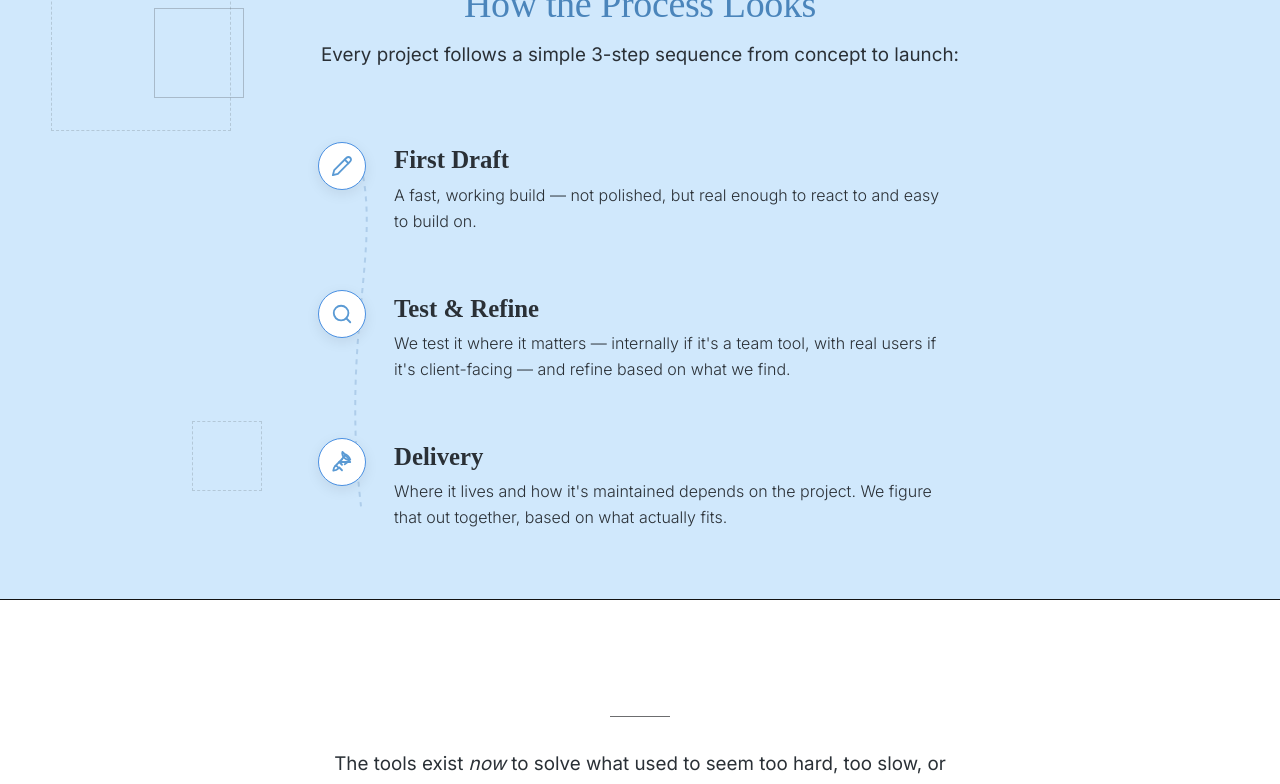
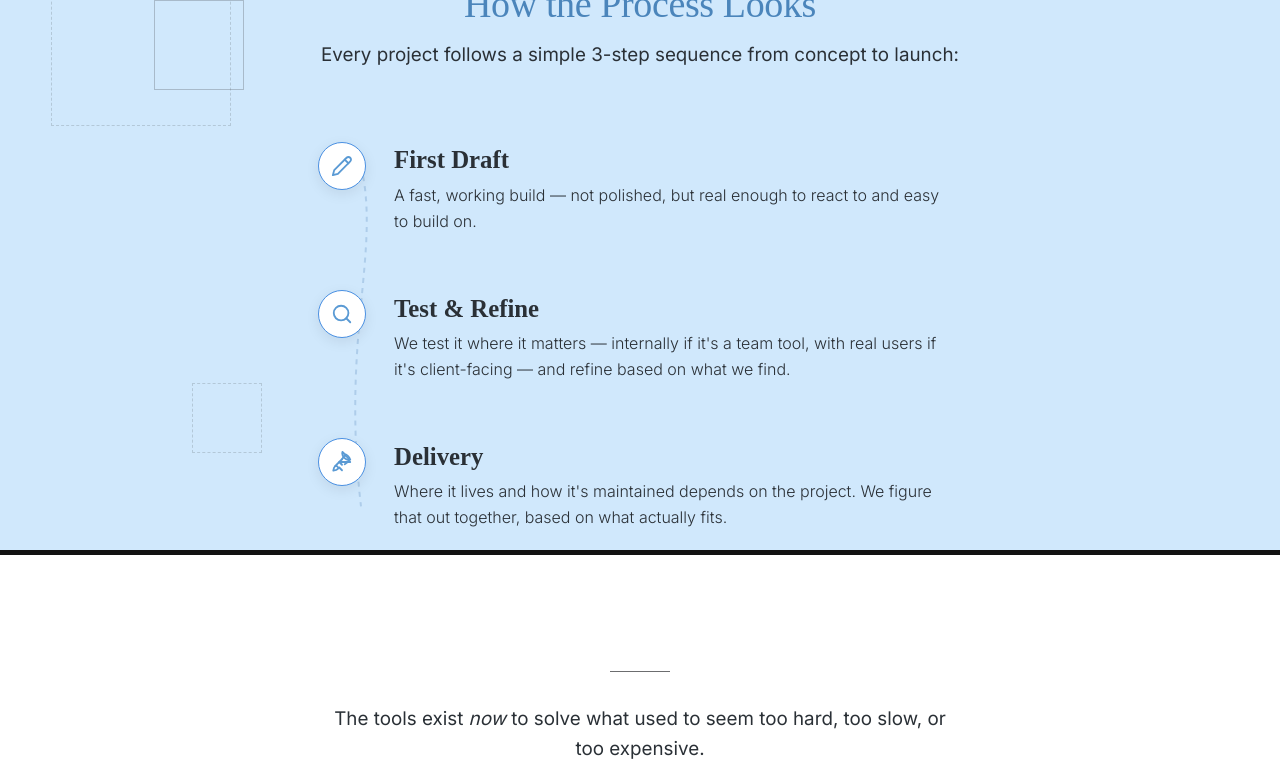
Before and after one commit to Irene2828/porfoliojuly, a Next.js app: page / in a window 1280 px wide. Shown: the part 1673-2457 px from the top of the page. Built offline with nearby package versions, Linux system fonts and the light colour scheme; no server answers; the database is empty; a web font is replaced by a local one.

Commit message:
Remove border on Hero CTA 1, double spacing above sections, and position 5px black bar flush at bottom edge of Process section

```diff
--- a/src/app/components/Hero.css
+++ b/src/app/components/Hero.css
@@ -446,7 +446,7 @@
   padding: 0 1.8rem !important;
   background: #d0e8fc !important;
   color: #121212 !important;
-  border: 0.5px solid rgba(75, 133, 187, 0.08) !important;
+  border: none !important;
   box-shadow: none !important;
   transform: none !important;
   align-self: auto;
--- a/src/app/v2/components/ProcessSection.tsx
+++ b/src/app/v2/components/ProcessSection.tsx
@@ -54,14 +54,13 @@ export default function ProcessSection() {
       id="process"
       style={{
         backgroundColor: '#d0e8fc', // Sky blue background matching hero right side
-        padding: '0 0 2.75rem 0',
+        padding: 0,
         margin: '3rem 0 2rem 0',
         width: '100vw',
         marginLeft: 'calc(-50vw + 50%)',
         marginRight: 'calc(-50vw + 50%)',
         position: 'relative',
-        overflow: 'hidden',
-        borderBottom: '1px solid #121212'
+        overflow: 'hidden'
       }}
     >
       {/* Top Edge-to-Edge 5px Black Divider Bar */}
@@ -225,6 +224,19 @@ export default function ProcessSection() {
           </div>
         </div>
       </div>
+
+      {/* Bottom Edge-to-Edge 5px Black Divider Bar (Flush at bottom) */}
+      <div
+        style={{
+          position: 'absolute',
+          bottom: 0,
+          left: 0,
+          width: '100%',
+          height: '5px',
+          backgroundColor: '#121212',
+          zIndex: 10
+        }}
+      />
     </section>
   );
 }
--- a/src/app/v2/components/ServicesV2.tsx
+++ b/src/app/v2/components/ServicesV2.tsx
@@ -40,8 +40,8 @@ export default function ServicesV2() {
       id="expertise"
       style={{
         backgroundColor: '#ffffff',
-        padding: '2rem 0 0 0',
-        margin: '1rem 0 0 0'
+        padding: '4rem 0 0 0',
+        margin: '8rem 0 0 0'
       }}
     >
       <div className="container">
--- a/src/app/v2/page.tsx
+++ b/src/app/v2/page.tsx
@@ -44,7 +44,7 @@ export default async function V2Page() {
           width: '60px',
           height: '1px',
           backgroundColor: '#0b0c10',
-          margin: '6rem auto 2.5rem auto',
+          margin: '12rem auto 2.5rem auto',
           opacity: 0.6
         }} />
 
```
